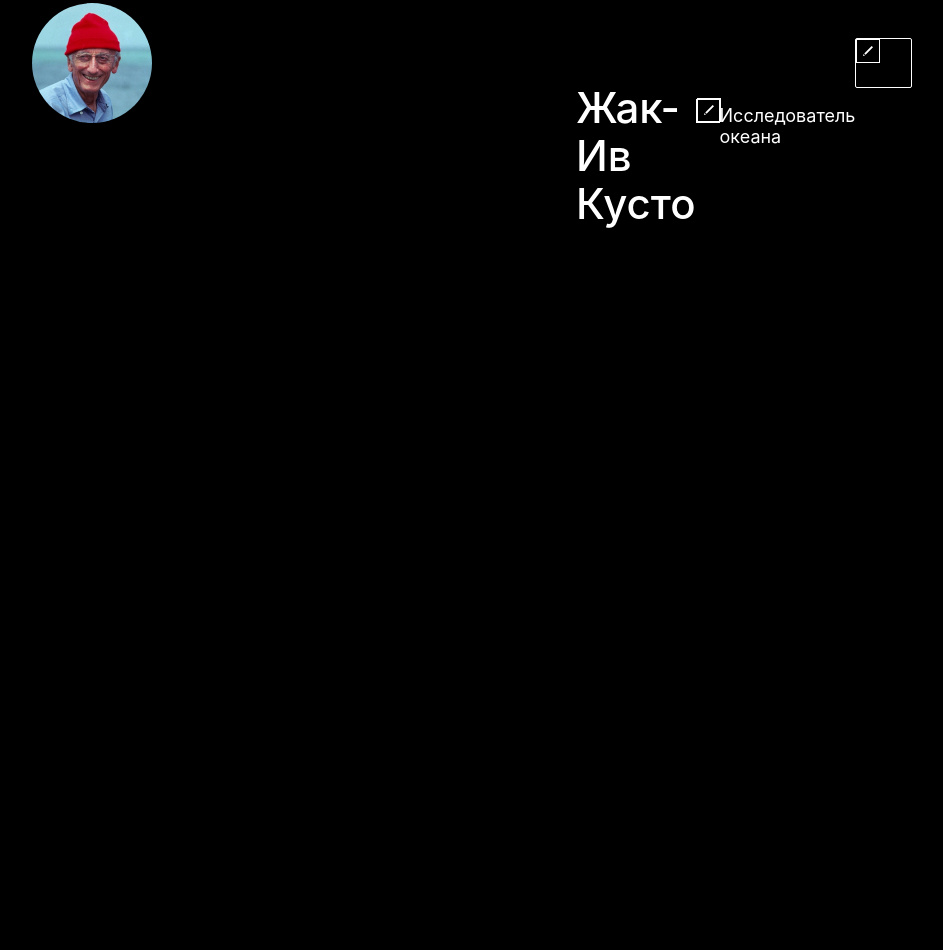
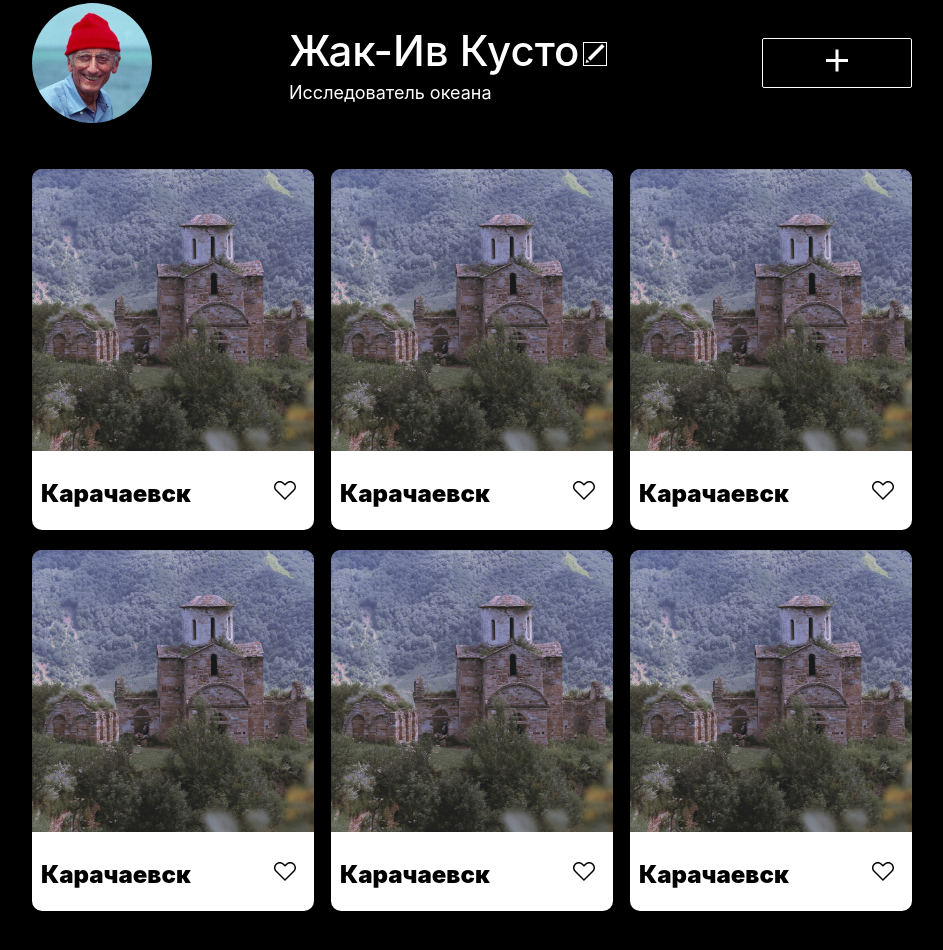
Before and after one commit to GorbanevaEkaterina/mesto, a plain HTML site: page index.html in a window 1280 px wide. Shown: the part 156-1106 px from the top of the page, without its empty margins (168-1111 px from the left). Drawn offline with Linux system fonts and the light colour scheme.

Commit message:
feat:index

```diff
--- a/index.html
+++ b/index.html
@@ -17,13 +17,72 @@
         <main class="main__page">
             <section class="profile">
                 <img class="avatar" src="img/avatar.jpg" alt="photo">
-                <div class="registration">
-                    <h1 class="name">Жак-Ив Кусто</h1>
-                    <button class="registration__button"><img src="img/editButton.svg"
-                            alt="button of registration"></button>
+                <div class="block__reg">
+                    <div class="registration">
+                        <h1 class="name">Жак-Ив Кусто</h1>
+                        <button class="registration__button"><img class="button__img" src="img/Vector1.svg"
+                                alt="button of registration"></button>
+                    </div>
                     <h2 class="statys">Исследователь океана</h2>
-                    <button class="add__button"><img src="img/editButton.svg"></button>
                 </div>
+                <button class="add__button">
+                    <div class="plus__conteiner">
+                        <span class="plus1"></span>
+                        <span class="plus2"></span>
+                    </div>
+                </button>
+            </section>
+            <section class="elements">
+                <ul class="elements__card">
+                    <li class="card__list">
+                        <img class="card__img" src="./img/karahaevsk.png" alt="karahaevsk">
+                        <div class="card__text">
+                            <h2 class="text__h2">Карачаевск</h2>
+                            <button class="button__card"><img class="button__img" src="./img/Vector.svg"
+                                    alt="karahaevsk"></button>
+                        </div>
+                    </li>
+                    <li class="card__list">
+                        <img class="card__img" src="./img/karahaevsk.png" alt="karahaevsk">
+                        <div class="card__text">
+                            <h2 class="text__h2">Карачаевск</h2>
+                            <button class="button__card"><img class="button__img" src="./img/Vector.svg"
+                                    alt="karahaevsk"></button>
+                        </div>
+                    </li>
+                    <li class="card__list">
+                        <img class="card__img" src="./img/karahaevsk.png" alt="karahaevsk">
+                        <div class="card__text">
+                            <h2 class="text__h2">Карачаевск</h2>
+                            <button class="button__card"><img class="button__img" src="./img/Vector.svg"
+                                    alt="karahaevsk"></button>
+                        </div>
+                    </li>
+                    <li class="card__list">
+                        <img class="card__img" src="./img/karahaevsk.png" alt="karahaevsk">
+                        <div class="card__text">
+                            <h2 class="text__h2">Карачаевск</h2>
+                            <button class="button__card"><img class="button__img" src="./img/Vector.svg"
+                                    alt="karahaevsk"></button>
+                        </div>
+                    </li>
+                    <li class="card__list">
+                        <img class="card__img" src="./img/karahaevsk.png" alt="karahaevsk">
+                        <div class="card__text">
+                            <h2 class="text__h2">Карачаевск</h2>
+                            <button class="button__card"><img class="button__img" src="./img/Vector.svg"
+                                    alt="karahaevsk"></button>
+                        </div>
+                    </li>
+                    <li class="card__list">
+                        <img class="card__img" src="./img/karahaevsk.png" alt="karahaevsk">
+                        <div class="card__text">
+                            <h2 class="text__h2">Карачаевск</h2>
+                            <button class="button__card"><img class="button__img" src="./img/Vector.svg"
+                                    alt="karahaevsk"></button>
+                        </div>
+                    </li>
+                </ul>
             </section>
         </main>
     </wrapper>
```
